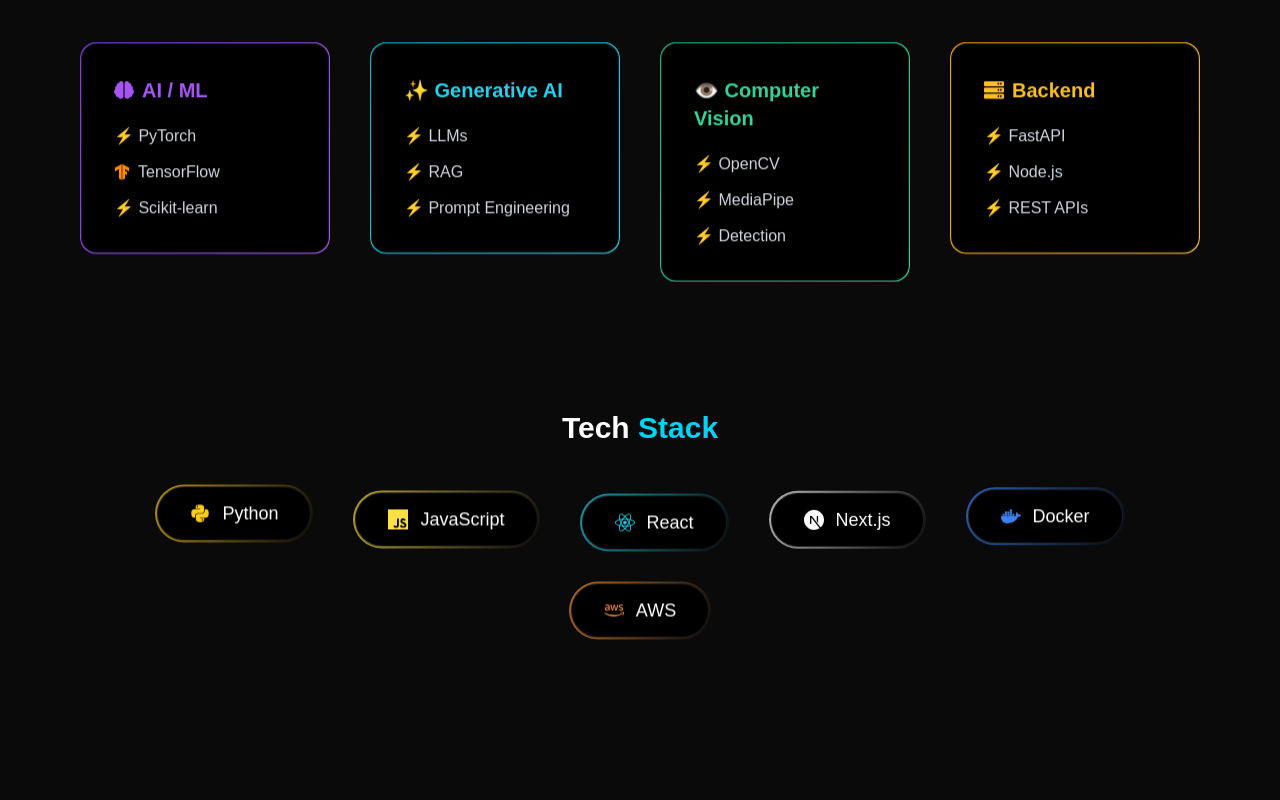
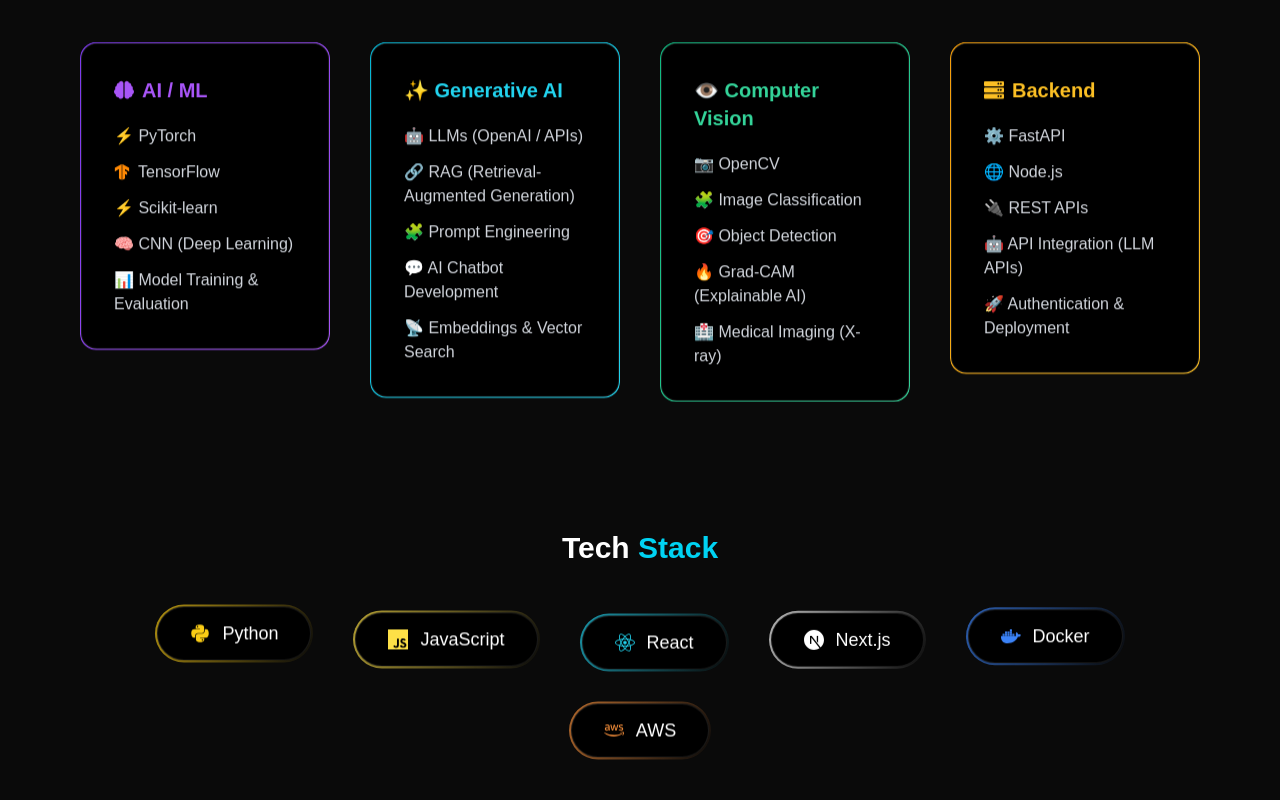
Before and after one commit to SaiAIEngineer/kvsai-portfolio, a Next.js app: page / in a window 1280 px wide. Shown: the part 3680-4480 px from the top of the page. Built offline with nearby package versions, Linux system fonts and the light colour scheme.

Commit message:
Refactor Skills component layout and content
Refactor Skills component to improve structure and readability.

```diff
--- a/sections/Skills.tsx
+++ b/sections/Skills.tsx
@@ -1,8 +1,6 @@
 "use client";
-
 import Reveal from "@/components/Reveal";
 import { motion } from "framer-motion";
-
 // ICONS
 import {
 FaPython,
@@ -16,18 +14,12 @@
 import { SiJavascript, SiNextdotjs, SiTensorflow } from "react-icons/si";
 
 export default function Skills() {
-  return (
-    <section
+return ( <section
    id="skills"
    className="min-h-screen px-6 md:px-20 py-32 text-white"
  >
-      {/* 🔥 TITLE */}
-      <Reveal>
-        <h2 className="text-4xl md:text-6xl font-bold text-center tracking-tight">
-          Skills & <span className="text-cyan-400">Technologies</span>
-        </h2>
-      </Reveal>
-
+{/* 🔥 TITLE */} <Reveal> <h2 className="text-4xl md:text-6xl font-bold text-center tracking-tight">
+Skills & <span className="text-cyan-400">Technologies</span> </h2> </Reveal>
   <Reveal>
     <p className="text-center text-gray-400 mt-4 max-w-2xl mx-auto text-lg">
       Technologies I use to build scalable AI systems and applications.
@@ -58,6 +50,8 @@
               <SiTensorflow className="text-orange-400" /> TensorFlow
             </li>
             <li>⚡ Scikit-learn</li>
+            <li>🧠 CNN (Deep Learning)</li>
+            <li>📊 Model Training & Evaluation</li>
           </ul>
         </div>
       </motion.div>
@@ -80,9 +74,11 @@
           </h3>
 
           <ul className="mt-5 space-y-3 text-base text-gray-300">
-                <li>⚡ LLMs</li>
-                <li>⚡ RAG</li>
-                <li>⚡ Prompt Engineering</li>
+            <li>🤖 LLMs (OpenAI / APIs)</li>
+            <li>🔗 RAG (Retrieval-Augmented Generation)</li>
+            <li>🧩 Prompt Engineering</li>
+            <li>💬 AI Chatbot Development</li>
+            <li>📡 Embeddings & Vector Search</li>
           </ul>
         </div>
       </motion.div>
@@ -105,9 +101,11 @@
           </h3>
 
           <ul className="mt-5 space-y-3 text-base text-gray-300">
-                <li>⚡ OpenCV</li>
-                <li>⚡ MediaPipe</li>
-                <li>⚡ Detection</li>
+            <li>📷 OpenCV</li>
+            <li>🧩 Image Classification</li>
+            <li>🎯 Object Detection</li>
+            <li>🔥 Grad-CAM (Explainable AI)</li>
+            <li>🏥 Medical Imaging (X-ray)</li>
           </ul>
         </div>
       </motion.div>
@@ -130,16 +128,17 @@
           </h3>
 
           <ul className="mt-5 space-y-3 text-base text-gray-300">
-                <li>⚡ FastAPI</li>
-                <li>⚡ Node.js</li>
-                <li>⚡ REST APIs</li>
+            <li>⚙️ FastAPI</li>
+            <li>🌐 Node.js</li>
+            <li>🔌 REST APIs</li>
+            <li>🤖 API Integration (LLM APIs)</li>
+            <li>🚀 Authentication & Deployment</li>
           </ul>
         </div>
       </motion.div>
     </Reveal>
   </div>
-
-      {/* 🔥 NEXT-LEVEL TECH STACK */}
+  {/* 🔥 NEXT-LEVEL TECH STACK (unchanged) */}
   <div className="mt-32 text-center">
     <h3 className="text-3xl font-semibold">
       Tech <span className="text-cyan-400">Stack</span>
@@ -164,7 +163,6 @@
           }}
           className="relative p-0.5 rounded-full group"
         >
-              {/* 🔥 Animated gradient border */}
           <div
             className="absolute inset-0 rounded-full opacity-70 group-hover:opacity-100"
             style={{
@@ -174,7 +172,6 @@
             }}
           />
 
-              {/* Content */}
           <div className="relative flex items-center gap-3 px-8 py-3 rounded-full bg-black border border-white/10 backdrop-blur-md">
             <span style={{ color: tech.color }} className="text-xl">
               {tech.icon}
```
Lines whose indentation alone changed are shown as unchanged.
